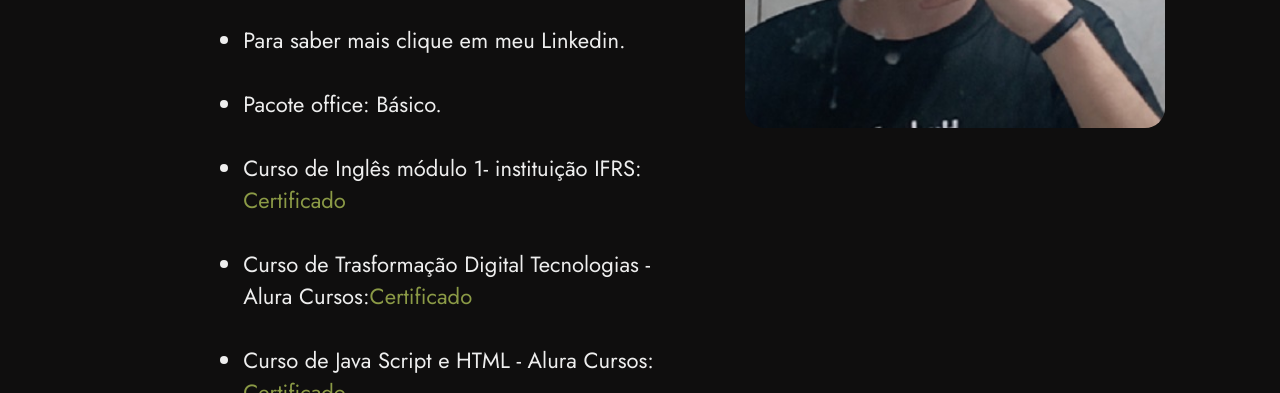
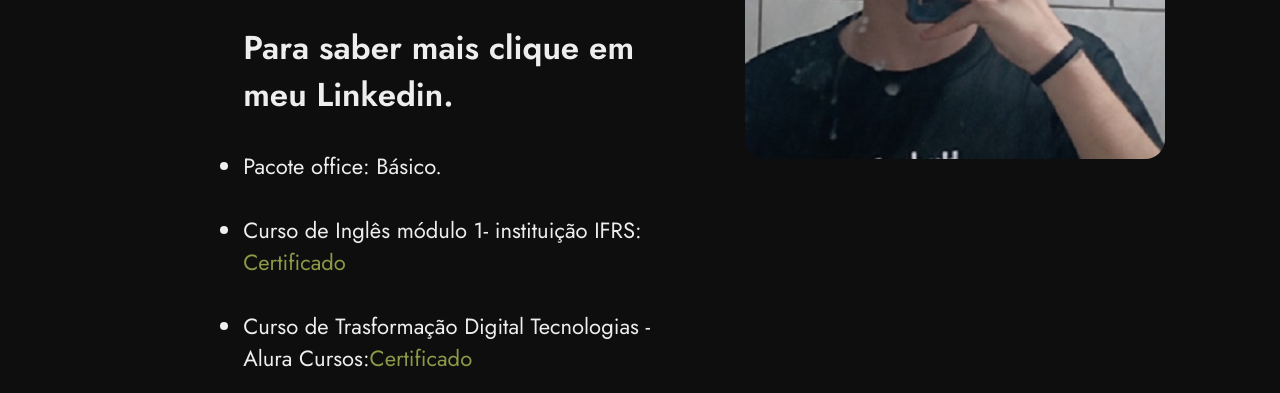
Before and after one commit to dimitrirosso/portfolio-dimitri, a plain HTML site: page curriculo.html in a window 1280 px wide. Shown: the part 707-1100 px from the top of the page. Drawn offline with Linux system fonts and the light colour scheme.

Commit message:
Update curriculo.html

```diff
--- a/curriculo.html
+++ b/curriculo.html
@@ -33,7 +33,7 @@
         <h2 class="apresentacao__conteudo__titulo">Especialidades</h2>
         <div class="apresentacao__conteudo__texto">
             <ul class="apresentacao__conteudo__texto">
-                    <li>Para saber mais clique em meu Linkedin.</li>
+                    <h2>Para saber mais clique em meu Linkedin.</h2>
                     <br>
                     <li>Pacote office: Básico.</li>
                     <br>
```
